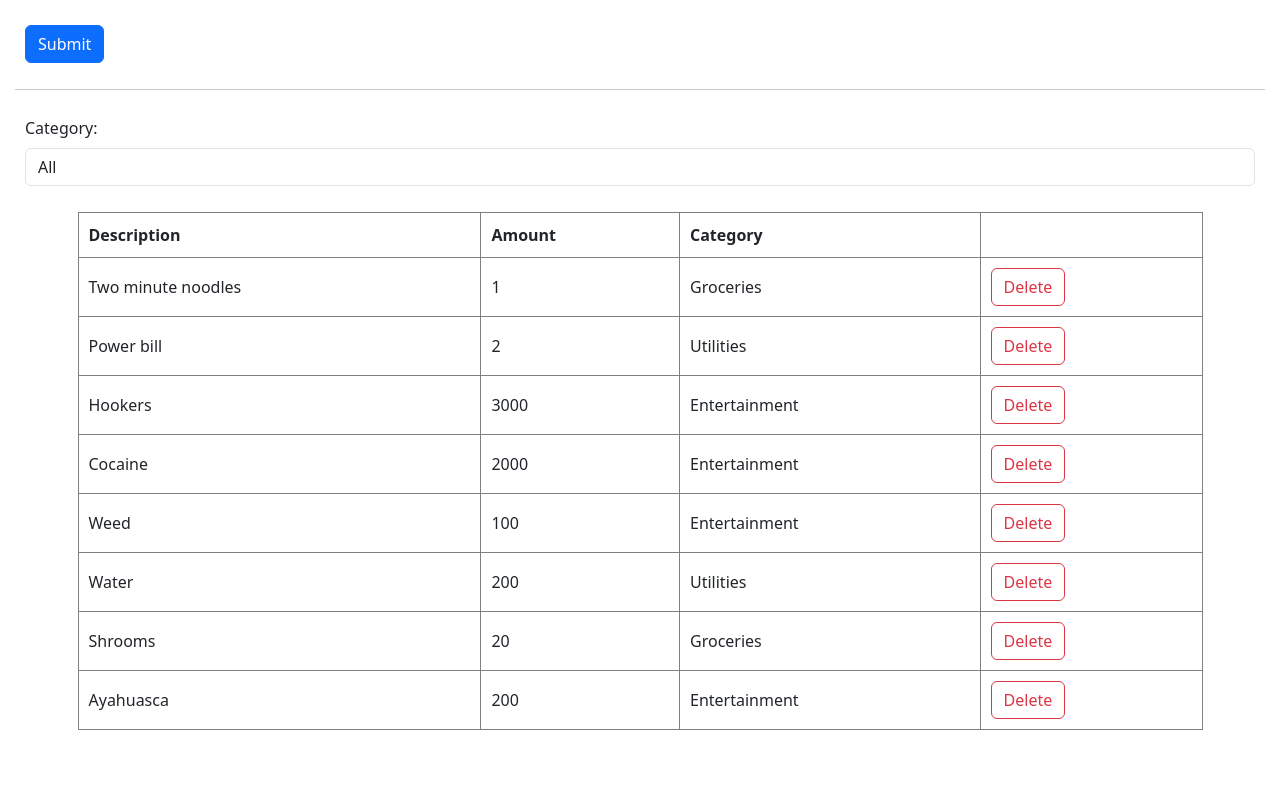
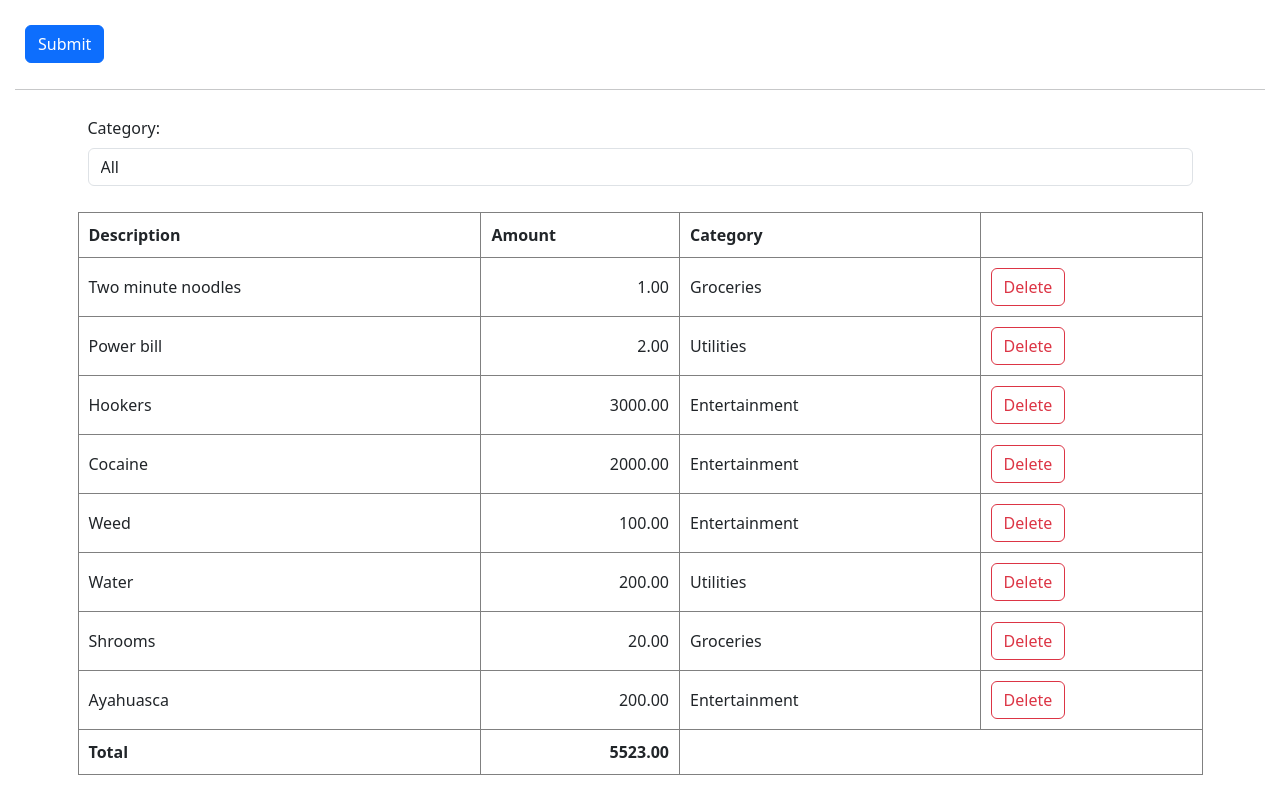
Before and after one commit to IanKulin/mosh-expense, a React (Vite) app: page / in a window 1280 px wide. Shown: the part 318-1108 px from the top of the page. Before the commit the page ends 1063 px from the top, so only its background shows below. Built offline with nearby package versions, Linux system fonts and the light colour scheme.

Commit message:
more types out to types.ts, handle delete button

```diff
--- a/src/ExpenseList.tsx
+++ b/src/ExpenseList.tsx
@@ -1,30 +1,30 @@
+import "./ExpenseList.css";
+import { ExpenseProps } from "./types.ts";
 import { useRef, useState } from "react";
-import "./ExpenseList.css";
 
-interface Expense {
-  description: string;
-  amount: number;
-  category: string;
-}
 
-interface ExpenseListProps {
-  expenses: Expense[];
-}
 
-function ExpenseList({ expenses }: ExpenseListProps) {
+function ExpenseList({ expenses, setExpenses }: ExpenseProps) {
   const categoryRef = useRef<HTMLSelectElement>(null);
 
   const [selectedCategory, setSelectedCategory] = useState("All");
-  const handleCategoryChange = (event: React.ChangeEvent<HTMLSelectElement>) => {
+  const handleCategoryChange = (
+    event: React.ChangeEvent<HTMLSelectElement>
+  ) => {
     setSelectedCategory(event.target.value);
   };
   const filteredExpenses = expenses.filter(
-    (expense) => selectedCategory === "All" || expense.category === selectedCategory
+    (expense) =>
+      selectedCategory === "All" || expense.category === selectedCategory
   );
+
+  function handleDelete(id: string) {
+    setExpenses(expenses.filter((expense) => expense.id !== id));
+  }
 
   return (
     <>
-      <div className="mb-3">
+      <div className="mb-3 category-selector">
         <label htmlFor="category" className="form-label">
           Category:{" "}
         </label>
@@ -55,13 +55,27 @@ function ExpenseList({ expenses }: ExpenseListProps) {
           {filteredExpenses.map((expense) => (
             <tr key={expense.description}>
               <td>{expense.description}</td>
-              <td>{expense.amount}</td>
+            <td style={{ textAlign: "right" }}>{expense.amount.toFixed(2)}</td>
               <td>{expense.category}</td>
               <td>
-                <button className="btn btn-outline-danger">Delete</button>
+                <button
+                  className="btn btn-outline-danger"
+                  onClick={() => handleDelete(expense.id)}
+                >
+                  Delete
+                </button>
               </td>
             </tr>
           ))}
+          <tr>
+            <td style={{ fontWeight: "bold" }}>Total</td>
+            <td style={{ textAlign: "right", fontWeight: "bold" }}>
+                {filteredExpenses.reduce((total, expense) => {
+                    return total + expense.amount;
+                }, 0).toFixed(2)}
+            </td>
+            <td colSpan={2}></td>
+          </tr>
         </tbody>
       </table>
     </>
```
